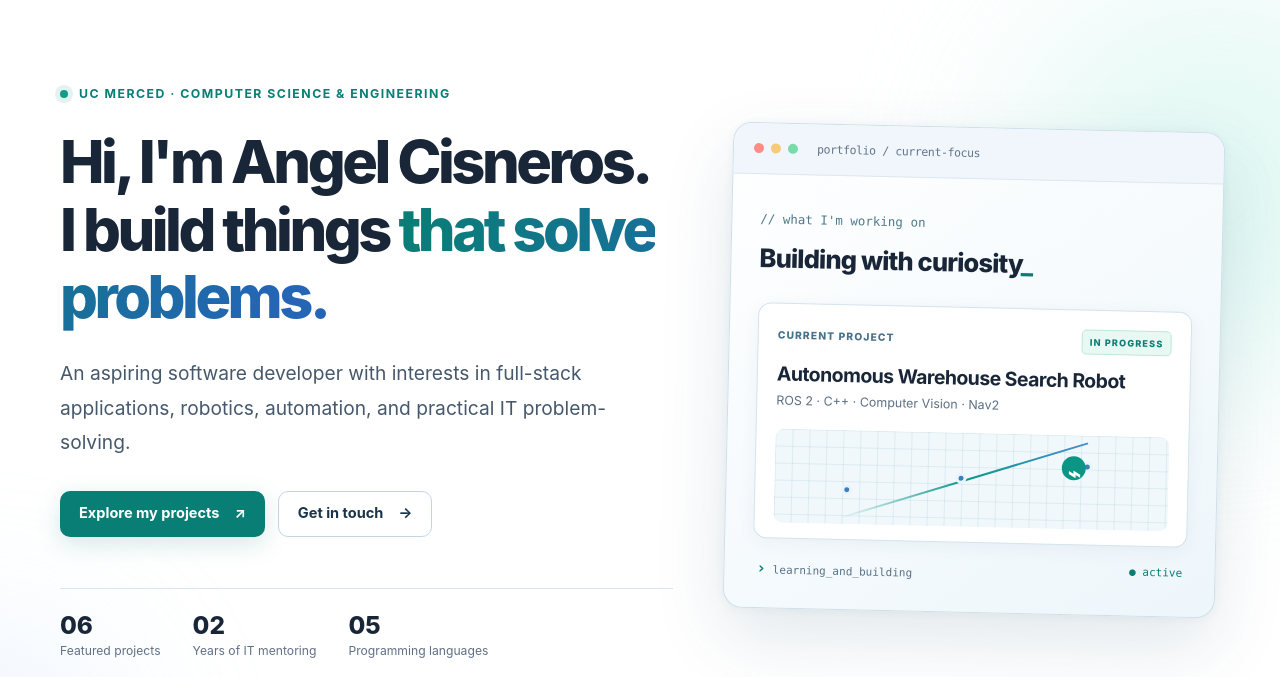
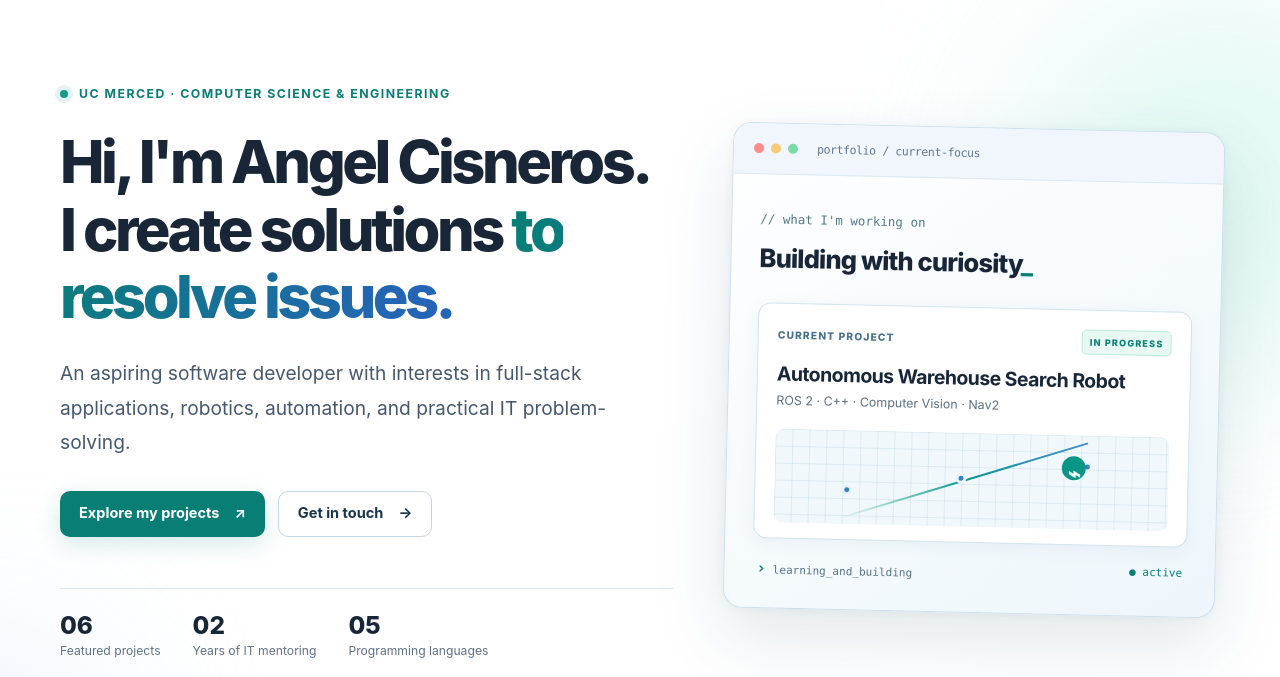
Before and after one commit to angel-cis/angel-cis.github.io, a plain HTML site: page index.html in a window 1280 px wide. Shown: the part 123-800 px from the top of the page. Drawn offline with Linux system fonts and the light colour scheme.

Commit message:
Update index.html

```diff
--- a/index.html
+++ b/index.html
@@ -36,7 +36,7 @@
       <div class="container hero-grid">
         <div class="hero-copy">
           <span class="eyebrow"><span class="status-dot" aria-hidden="true"></span> UC Merced · Computer Science &amp; Engineering</span>
-          <h1 id="hero-title">Hi, I'm <span class="hero-name">Angel Cisneros.</span><br>I build things <span class="gradient-text">that solve problems.</span></h1>
+          <h1 id="hero-title">Hi, I'm <span class="hero-name">Angel Cisneros.</span><br>I create solutions <span class="gradient-text">to resolve issues.</span></h1>
           <p class="hero-lede">An aspiring software developer with interests in full-stack applications, robotics, automation, and practical IT problem-solving.</p>
           <div class="hero-actions">
             <a class="button button-primary" href="#projects">Explore my projects <span aria-hidden="true">↗</span></a>
```
